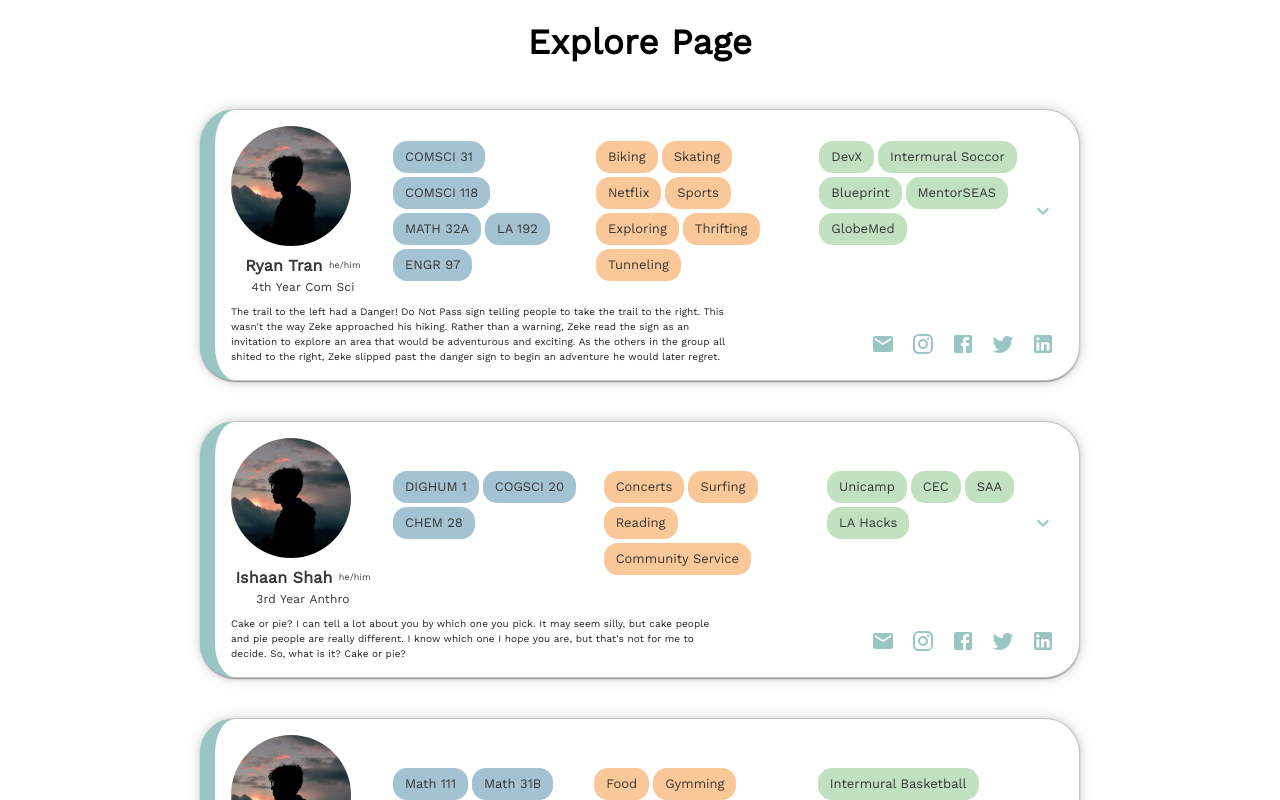
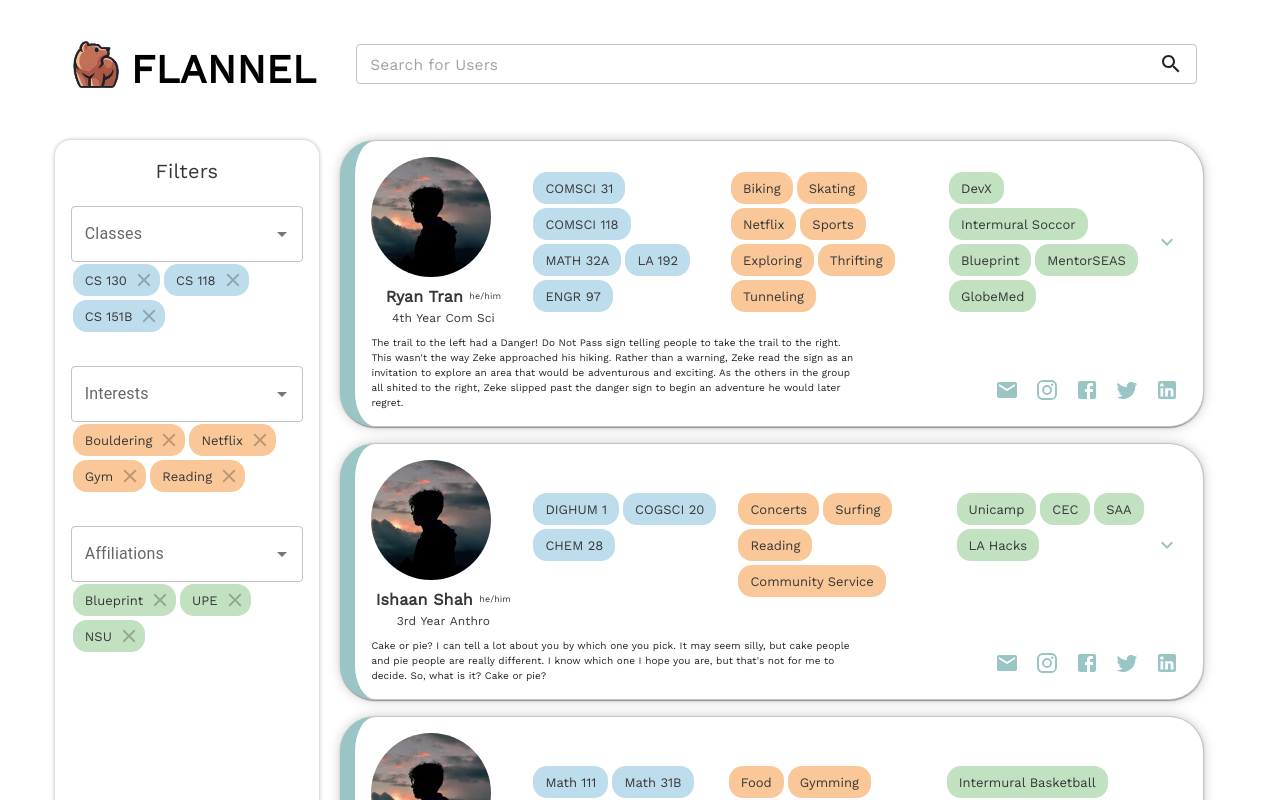
Before and after one commit to cs130-w22/Group-B4, a React (Create React App) app in the folder flannel/: page / in a window 1280 px wide. Shown: the top 800 px of the page. Built offline with nearby package versions, Linux system fonts and the light colour scheme.

Commit message:
Implemented Logo and Search Bar

```diff
--- /dev/null
+++ b/flannel/src/components/Explore/ChipFilter.js
@@ -0,0 +1,111 @@
+/* eslint-disable react/jsx-props-no-spreading */
+import React, { useState, useEffect } from 'react'
+import { Box, Chip, Autocomplete, TextField } from '@mui/material'
+import CloseIcon from '@mui/icons-material/Close'
+import PropTypes from 'prop-types'
+
+const style = {
+    root: {
+        paddingBottom: 4,
+    },
+    classChip: {
+        margin: 0.25,
+        borderRadius: 3.5,
+        backgroundColor: '#BEDDEC',
+        fontFamily: 'Work Sans',
+        color: '#373737',
+        fontWeight: 500,
+    },
+    interestChip: {
+        margin: 0.25,
+        borderRadius: 3.5,
+        backgroundColor: '#FAC898',
+        fontFamily: 'Work Sans',
+        color: '#373737',
+    },
+    affiliationChip: {
+        margin: 0.25,
+        borderRadius: 3.5,
+        backgroundColor: '#C1E1C1',
+        fontFamily: 'Work Sans',
+        color: '#373737',
+    },
+    filterTextField: {
+        fontSize: 50,
+        fontFamily: 'Work Sans',
+        color: '#373737',
+    },
+    chipsContainer: {
+        display: 'flex',
+        flexWrap: 'wrap',
+        maxWidth: 300,
+    },
+}
+
+export default function ChipFilter(props) {
+    const [shownTags, setShownTags] = useState([])
+    const { defaultShownTags, setTagOptions, tagOptions, type } = props
+    let chipStyle
+    switch (type) {
+        case 'Classes':
+            chipStyle = style.classChip
+            break
+        case 'Interests':
+            chipStyle = style.interestChip
+            break
+        case 'Affiliations':
+            chipStyle = style.affiliationChip
+            break
+        default:
+            break
+    }
+    const handleDelete = (selectedTag) => () => {
+        if (selectedTag !== '') {
+            setShownTags(shownTags.filter((tagString) => tagString !== selectedTag))
+            const newTagOptions = tagOptions.concat(selectedTag).sort()
+            setTagOptions(newTagOptions)
+        }
+    }
+    useEffect(() => {
+        setShownTags(defaultShownTags)
+    }, [])
+    return (
+        <Box sx={style.root}>
+            <Autocomplete
+                disablePortal
+                id="combo-box-demo"
+                options={tagOptions}
+                renderInput={(params) => <TextField {...params} label={type} />}
+                onChange={(_event, selectedItem) => {
+                    if (selectedItem !== null && selectedItem !== '') {
+                        const newShownTags = shownTags.concat(selectedItem)
+                        setShownTags(newShownTags)
+                        setTagOptions(tagOptions.filter((tagString) => tagString !== selectedItem))
+                    }
+                }}
+            />
+            <Box sx={style.chipsContainer}>
+                {shownTags.map((item) => (
+                    <Chip
+                        sx={chipStyle}
+                        label={item}
+                        key={item}
+                        deleteIcon={<CloseIcon />}
+                        onDelete={handleDelete(item)}
+                    />
+                ))}
+            </Box>
+        </Box>
+    )
+}
+
+ChipFilter.propTypes = {
+    setTagOptions: PropTypes.func.isRequired,
+    tagOptions: PropTypes.arrayOf({
+        label: PropTypes.string.isRequired,
+    }).isRequired,
+    defaultShownTags: PropTypes.arrayOf({
+        label: PropTypes.string.isRequired,
+    }).isRequired,
+    type: PropTypes.string.isRequired,
+}
--- a/flannel/src/components/Explore/ExplorePage.js
+++ b/flannel/src/components/Explore/ExplorePage.js
@@ -1,30 +1,142 @@
-import React from 'react'
+import React, { useState, useEffect } from 'react'
+import { makeStyles } from '@mui/styles'
+import { Typography, Box, ButtonBase, TextField } from '@mui/material'
+import SearchIcon from '@mui/icons-material/Search'
+import UserCard from './UserCard'
+import ChipFilter from './ChipFilter'
+import logo from '../../assets/bearLogo.png'
 import '../../styles/fonts.css'
-import { Typography, Box } from '@mui/material'
 
-import UserCard from './UserCard'
+const useStyles = makeStyles({
+    inputText: {
+        fontFamily: 'Work Sans',
+        fontSize: '15.5px',
+        color: '#373737',
+        '&::placeholder': {
+            fontFamily: 'Work Sans',
+            fontSize: '15.5px',
+        },
+    },
+})
 
 const style = {
     root: {
-        position: 'relative',
-        minHeight: '100vh',
+        display: 'flex',
+        flexDirection: 'column',
+        alignItems: 'center',
+        padding: 3,
+    },
+    rowContainer: {
+        display: 'flex',
+        flexDirection: 'row',
+        width: '95%',
+    },
+    logoContainer: {
+        padding: 2,
+        display: 'flex',
+        flexDirection: 'row',
+        width: 300,
+    },
+    exploreBox: {
+        width: '100%',
         flexDirection: 'column',
         display: 'flex',
         alignItems: 'center',
-        marginTop: 2,
+    },
+    filterSidebar: {
+        boxShadow: '0 0px 4px rgba(0, 0, 0, 0.3)',
+        borderRadius: 4,
+        padding: 2,
+        display: 'flex',
+        flexDirection: 'column',
+        alignItems: 'center',
     },
     title: {
+        paddingRight: 2,
         fontFamily: 'Work Sans',
-        fontSize: 35,
+        fontSize: 40,
+        marginBottom: 3,
         fontWeight: 'bold',
+    },
+    filterTitle: {
+        fontFamily: 'Work Sans',
+        fontSize: 20,
+        color: '#373737',
+        fontWeight: 400,
+        paddingBottom: 2.5,
+    },
+    searchBarContainer: {
+        width: '80%',
+        paddingRight: 3.5,
+        paddingTop: 2.5,
+    },
+    logo: {
+        width: 50,
+        height: 50,
+        paddingRight: 10,
     },
 }
 
 export default function ExploreScreen() {
+    const classes = useStyles()
+    const [classesTagOptions, setClassesTagOptions] = useState([])
+    const [interestsTagOptions, setInterestsTagOptions] = useState([])
+    const [affiliationsTagOptions, setAffiliationsTagOptions] = useState([])
+
+    useEffect(() => {
+        setClassesTagOptions(['CS 31', 'MATH 32A', 'PHYSICS 1A', 'BIO 1'])
+        setInterestsTagOptions(['Biking', 'Skating', 'Dancing'])
+        setAffiliationsTagOptions(['Theta Chi', 'DevX', 'GlobeMed', 'Climbing Club'])
+    }, [])
     return (
         <Box sx={style.root}>
-            {/* TODO: Complete rest of Explore Page */}
-            <Typography sx={style.title}>Explore Page</Typography>
+            <Box sx={style.rowContainer}>
+                <Box sx={style.logoContainer}>
+                    <img src={logo} alt="Logo" style={style.logo} />
+                    <Typography sx={style.title}>FLANNEL</Typography>
+                </Box>
+                <TextField
+                    sx={style.searchBarContainer}
+                    placeholder="Search for Users"
+                    fullWidth
+                    variant="outlined"
+                    InputProps={{
+                        disableUnderline: true,
+                        classes: {
+                            input: classes.inputText,
+                        },
+                        endAdornment: (
+                            <ButtonBase type="submit">
+                                <SearchIcon />
+                            </ButtonBase>
+                        ),
+                    }}
+                    size="small"
+                />
+            </Box>
+            <Box sx={style.rowContainer}>
+                <Box sx={style.filterSidebar}>
+                    <Typography sx={style.filterTitle}>Filters</Typography>
+                    <ChipFilter
+                        setTagOptions={setClassesTagOptions}
+                        type="Classes"
+                        tagOptions={classesTagOptions}
+                        defaultShownTags={['CS 130', 'CS 118', 'CS 151B']}
+                    />
+                    <ChipFilter
+                        setTagOptions={setInterestsTagOptions}
+                        type="Interests"
+                        tagOptions={interestsTagOptions}
+                        defaultShownTags={['Bouldering', 'Netflix', 'Gym', 'Reading']}
+                    />
+                    <ChipFilter
+                        setTagOptions={setAffiliationsTagOptions}
+                        type="Affiliations"
+                        tagOptions={affiliationsTagOptions}
+                        defaultShownTags={['Blueprint', 'UPE', 'NSU']}
+                    />
+                </Box>
+                <Box sx={style.exploreBox}>
                     <UserCard
                         displayName="Ryan Tran"
                         year="4th"
@@ -70,5 +182,7 @@ export default function ExploreScreen() {
                         bio="However, the gardener's life is turned upside down when she goes to an engagement party in Sleepford where there are peculiar giants that like to fire each other."
                     />
                 </Box>
+            </Box>
+        </Box>
     )
 }
--- a/flannel/src/components/Explore/UserCard.js
+++ b/flannel/src/components/Explore/UserCard.js
@@ -21,8 +21,8 @@ const style = {
         border: '1px solid #C4C4C4',
         borderLeftWidth: '15px',
         borderLeftColor: '#99C5C4',
-        marginTop: 5,
-        maxWidth: '65%',
+        width: '90%',
+        marginBottom: 2,
     },
     centeredRowContainer: {
         display: 'flex',
@@ -49,7 +49,7 @@ const style = {
     classChip: {
         margin: 0.25,
         borderRadius: 3.5,
-        backgroundColor: '#A4C3D2',
+        backgroundColor: '#BEDDEC',
         fontFamily: 'Work Sans',
         color: '#373737',
         fontWeight: 500,
```
Also changed, not shown: flannel/src/assets/bearLogo.png (added). Lines whose indentation alone changed are shown as unchanged.
